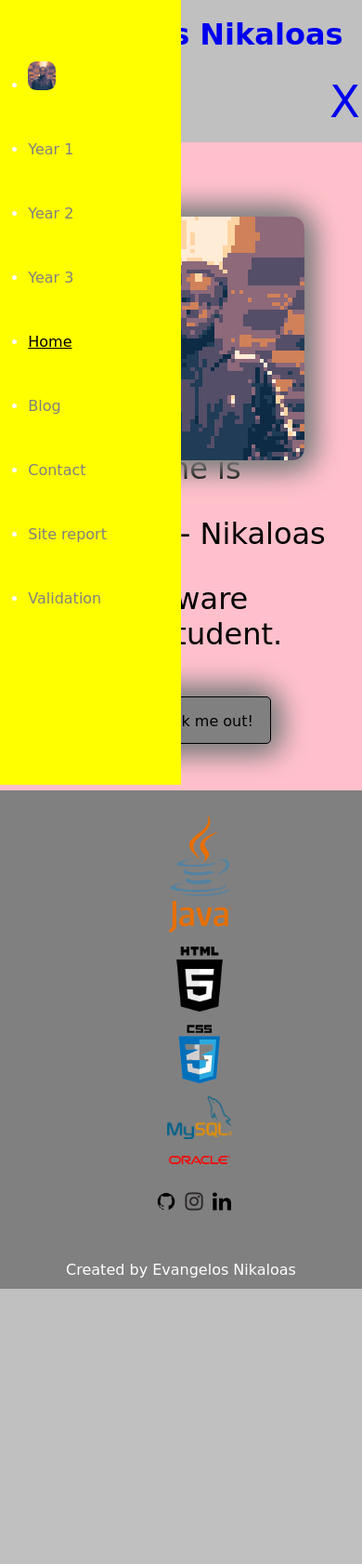
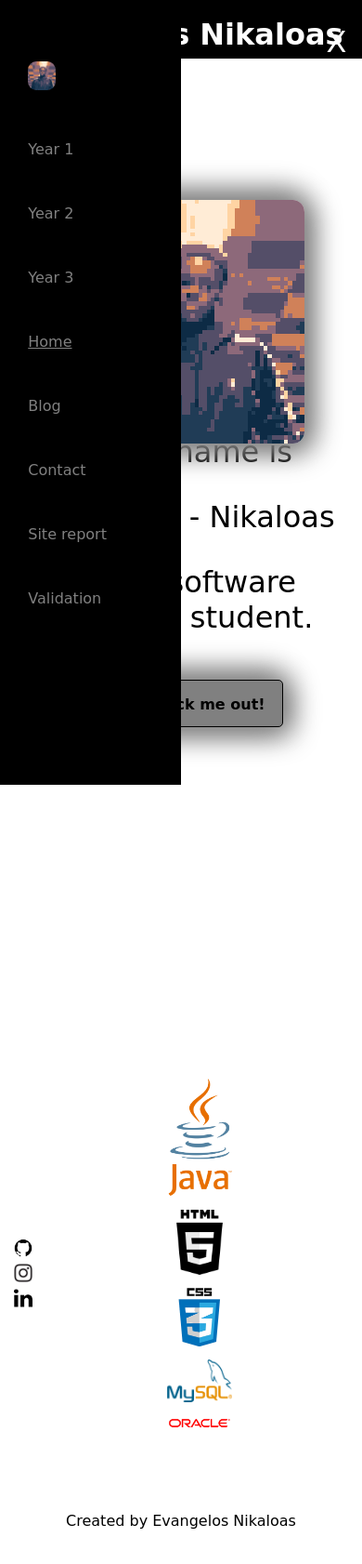
Before and after one commit to EvanNikaloasTheFirst/MyPortfolio, a plain HTML site: page index.html in a window 390 px wide. Shown: the top 1682 px of the page at 93% size. Before the commit the page ends 1394 px from the top, so only its background shows below. Drawn offline with Linux system fonts and the light colour scheme; a web font is replaced by a local one.

Commit message:
Mobile #2 draft

```diff
--- a/indexM.css
+++ b/indexM.css
@@ -2,7 +2,7 @@
 
 body{
     display: grid;
-    background-color: silver;
+    background-color: white;
     height: 100%;
     width: 100%;
     overflow-x: hidden;
@@ -18,7 +18,7 @@ body{
 
 header{
     grid-area: header;
-    background-color: silver;
+    background-color: black;
     width: 100%;
 
     margin-left: -8px;
@@ -41,36 +41,35 @@ header h1{
     font-family: 'Hubballi', cursive;
 
     text-align: center;
-    color: white;
     position: relative;
     bottom: 5%;
 }
 header a {
     text-decoration: none;
+    color: white;
 }
 #home{
     text-decoration: underline;
-    color: black;
+    color: white;
 }
 .shownav {
     content: url(burgericon.png);
     width: 45px;
     position: relative;
-    left: 90%;
-
+    left: 89%;
+    bottom: 55px;
+    filter: invert(100);
     z-index: 1;
-
-
-
 
     }
 #hamburger{
     position: relative;
     text-decoration: none;
-    left: 90%;
+    left: 89%;
     bottom: px;
-    font-size: 3em;
+    font-size: 2em;
     font-family: 'Hubballi', cursive;
+    bottom: 55px;
 }
 /*When "an item" is clicked - show the menu */
 #clicked .on{display: block;}
@@ -83,11 +82,11 @@ header a {
 #clicked:target nav {display: none;}
 #home{
     text-decoration: underline;
-    color: black;
+    color: grey;
 }
 nav {
     grid-area: nav;
-    background-color: yellow;
+    background-color: black;
     font-family: 'Hubballi', cursive;
     margin-left: -8px;
 
@@ -106,20 +105,23 @@ nav {
     color: white;
     position: relative;
     right: 5%;
+
 }
     .list a {
         text-decoration: none;
         color: grey;
+
     }
     .list ul li{
         padding-top: 50px;
+        list-style-type: none;
     }
 main {
     grid-area: main;
-    background-color: pink;
+    background-color: white;
     width: 100%;
     font-family: 'Hubballi', cursive;
-    padding-bottom: 100px;
+    padding-bottom: 300px;
     margin-left: -8px;
 
 
@@ -128,7 +130,7 @@ main {
     font-size: 2em;
     position: relative;
     top: 300px;
-    left: 5%;
+    text-align: center;
 
 
 }
@@ -156,12 +158,13 @@ button{
     position: relative;
     left: 35%;
     top: 50px;
+    font-weight: bolder;
 }
 
 footer {
     grid-area: footer;
     width: 100%;
-    background-color: grey;
+    background-color: white;
 
     margin-left: -8px;
 }
@@ -169,16 +172,17 @@ footer {
 footer p{
     font-size:1em;
     font-family: 'Hubballi', cursive;
-    color: white;
+    color: black;
     position: relative;
     text-align: center;
-    top: 15%;
+    top: 25%;
+
 }
 .media{
+
     position: relative;
-    bottom: 10%;
-    left: 10%;
-
+    bottom: 40%;
+    right: 9%;
 
 }
 .media li{
@@ -188,10 +192,9 @@ footer p{
 }
 
 .media ul  {
-    display:inline-flex;
-    padding-left: 100px;
+    display:block;
+    padding-top: 100px;
     position: relative;
-    left: 5%;
     font-size: 1.5em
 
 }
@@ -199,6 +202,7 @@ footer p{
 .techStack{
     position: relative;
     text-align: center;
+    top: 15%;
     }
 
     .techStack li{
```
